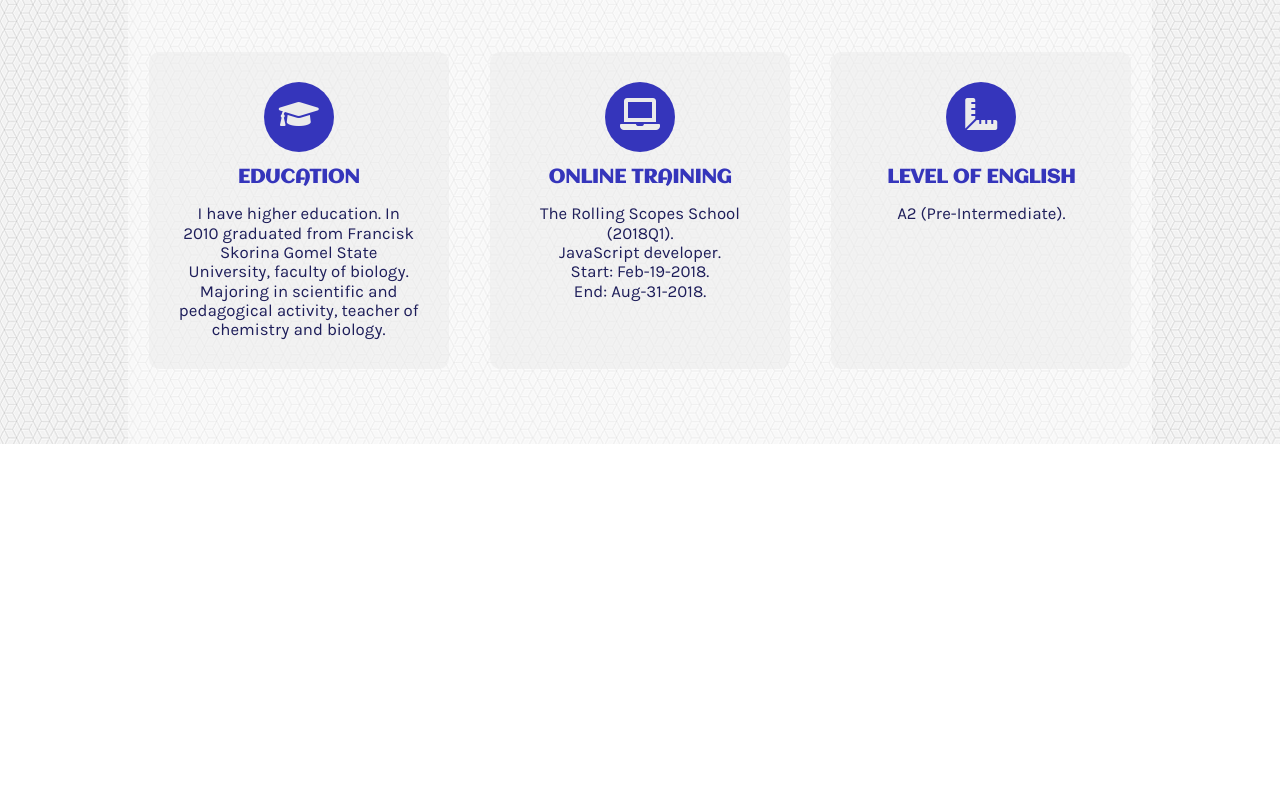
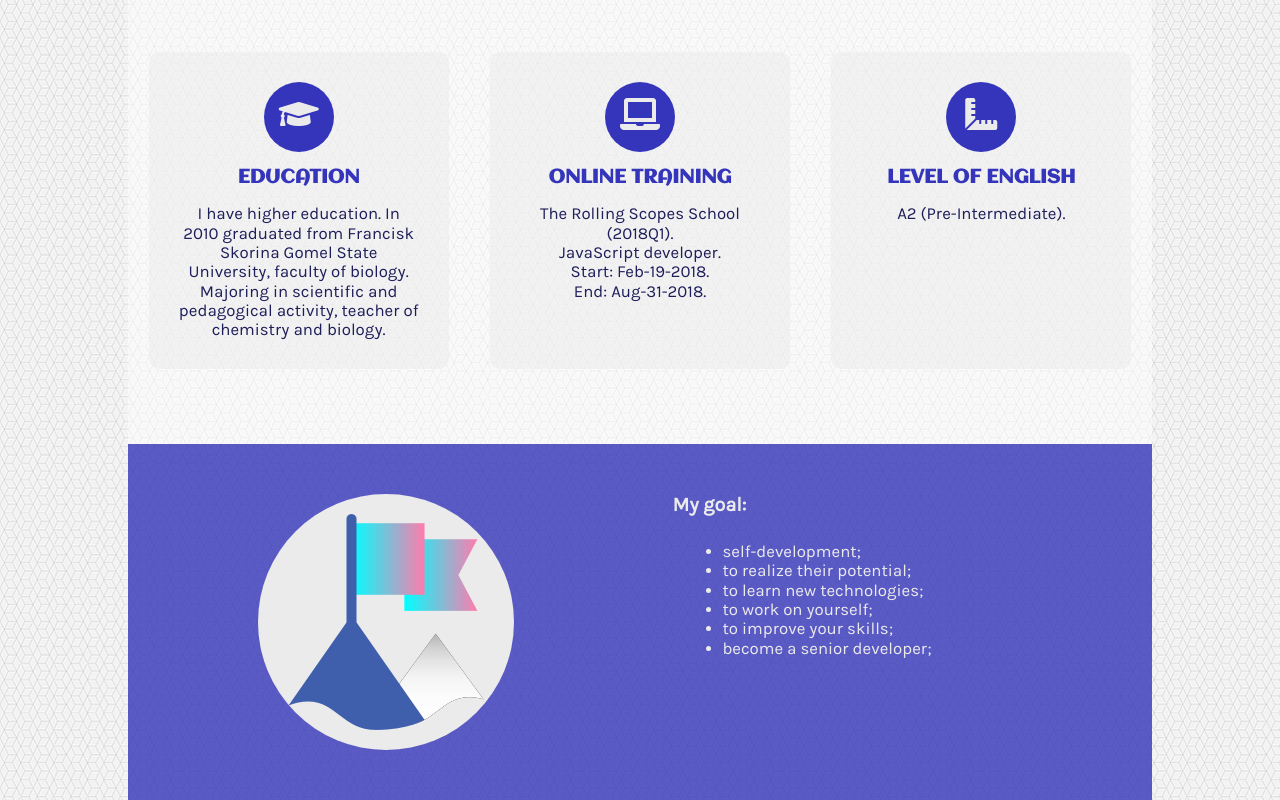
Before and after one commit to Frol8612/rsschool-codejam1-cv, a plain HTML site: page index.html in a window 1280 px wide. Shown: the part 620-1420 px from the top of the page. Before the commit the page ends 1064 px from the top, so only its background shows below. Drawn offline with nearby package versions, Linux system fonts and the light colour scheme.

Commit message:
feat: add main-summary and styles to it

```diff
--- a/css/style.css
+++ b/css/style.css
@@ -182,7 +182,8 @@ main .main-about-me h3 {
     padding: 15px 0;
 }
 
-main .main-about-me p {
+main p,
+.summory-container {
     font-family: 'Karla-Regular';
     font-size: 1.05em;
     color: rgb(30, 30, 90);
@@ -191,3 +192,27 @@ main .main-about-me p {
 main .main-about-me .online-training p:last-child {
     width: 60%;
 }
+
+main .main-summary {
+    padding: 50px;
+    background-color: rgba(53, 53, 187, 0.8);
+    display: flex;
+    justify-content: space-around;
+}
+
+main .main-summary img {
+    width: 256px;
+    height: 256px;
+    background-color: rgb(235, 235, 235);
+    border-radius: 50%;
+}
+
+main .main-summary .summory-container {
+    width: 350px;
+    color: rgb(235, 235, 235);
+}
+
+main .main-summary .summory-container ul {
+    padding-top: 25px;
+    padding-left: 50px;
+}
--- a/index.html
+++ b/index.html
@@ -30,7 +30,7 @@
                             </a>
                         </li>
                         <li>
-                            <a href="#">
+                            <a href="#summary">
                                 Summary
                             </a>
                         </li>
@@ -80,8 +80,19 @@
                     <p>A2 (Pre-Intermediate).</p>
                 </div>
             </div>
-            <div class="main-summary">
-
+            <div class="main-summary" id="summary">
+                <img src="img/if_Goal_2921797.png" alt="goal">
+                <div class="summory-container">
+                    <h3>My goal:</h3>
+                    <ul>
+                        <li>self-development;</li>
+                        <li>to realize their potential; </li>
+                        <li>to learn new technologies;</li>
+                        <li>to work on yourself; </li>
+                        <li>to improve your skills;</li>
+                        <li>become a senior developer;</li>
+                    </ul>
+                </div>
             </div>
 
         </main>
```
Also changed, not shown: img/if_Goal_2921797.png (added).
